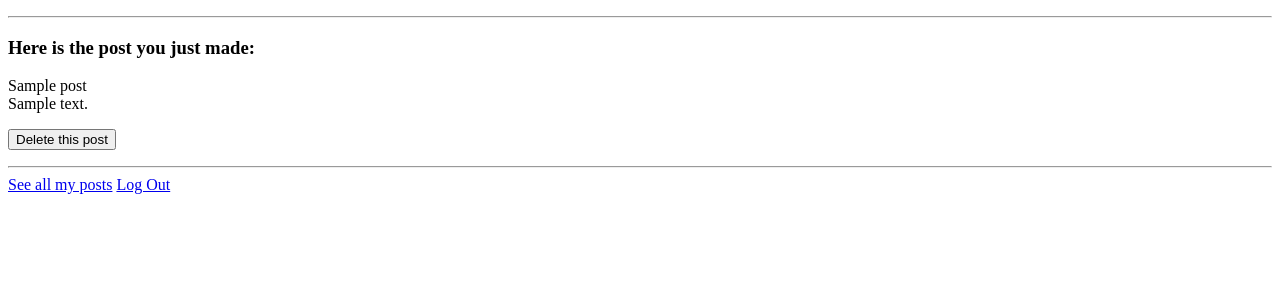
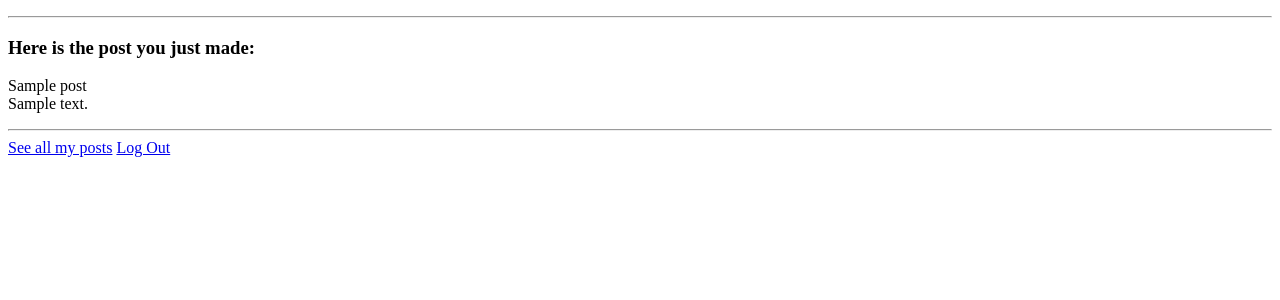
Before and after one commit to Kristinthecatlady/blogz, a Flask app: page /blog?id=1 in a window 1280 px wide. Shown: the part 26-326 px from the top of the page. Run offline with Flask 2, Linux system fonts and the light colour scheme; the visitor is signed in with stand-in values (Sample User, id 1); tables that the repository leaves empty hold one stand-in row (values such as "Sample post").

Commit message:
get rid of delete bc it is apparently not needed

```diff
--- a/main.py
+++ b/main.py
@@ -5,7 +5,7 @@ from flask_sqlalchemy import SQLAlchemy
 app = Flask(__name__)
 app.config['DEBUG'] = True
 app.config['SQLALCHEMY_DATABASE_URI'] ='mysql+pymysql://blogz:blogz@localhost:8889/blogz'
-app.config['SQLALCHEMY_ECHO'] = True
+app.config['SQLALCHEMY_ECHO'] = False
 
 db = SQLAlchemy(app)
 app.secret_key = "7"
@@ -47,15 +47,6 @@ def post_form():
 
     return render_template("blog.html", title="New Post")
 
-
-@app.route("/delete_post", methods=['POST', 'GET'])
-def delete():
-    if request.method == "POST":
-        post_id = int(request.form["id"])
-        post = Post.query.get(post_id)
-        db.session.delete(post)
-        db.session.commit()
-    return redirect('/blog')
 
 class Post(db.Model):
 
--- a/templates/justone.html
+++ b/templates/justone.html
@@ -5,9 +5,7 @@
 <p>
 {{post.title}}
 </br>{{post.body}}
-<form method="POST" action="/delete_post">
-    <input type="submit"  value="Delete this post"/>
-</form>
+
 </p>
 <hr/>
 <a href="/blog">See all my posts</a>
```
